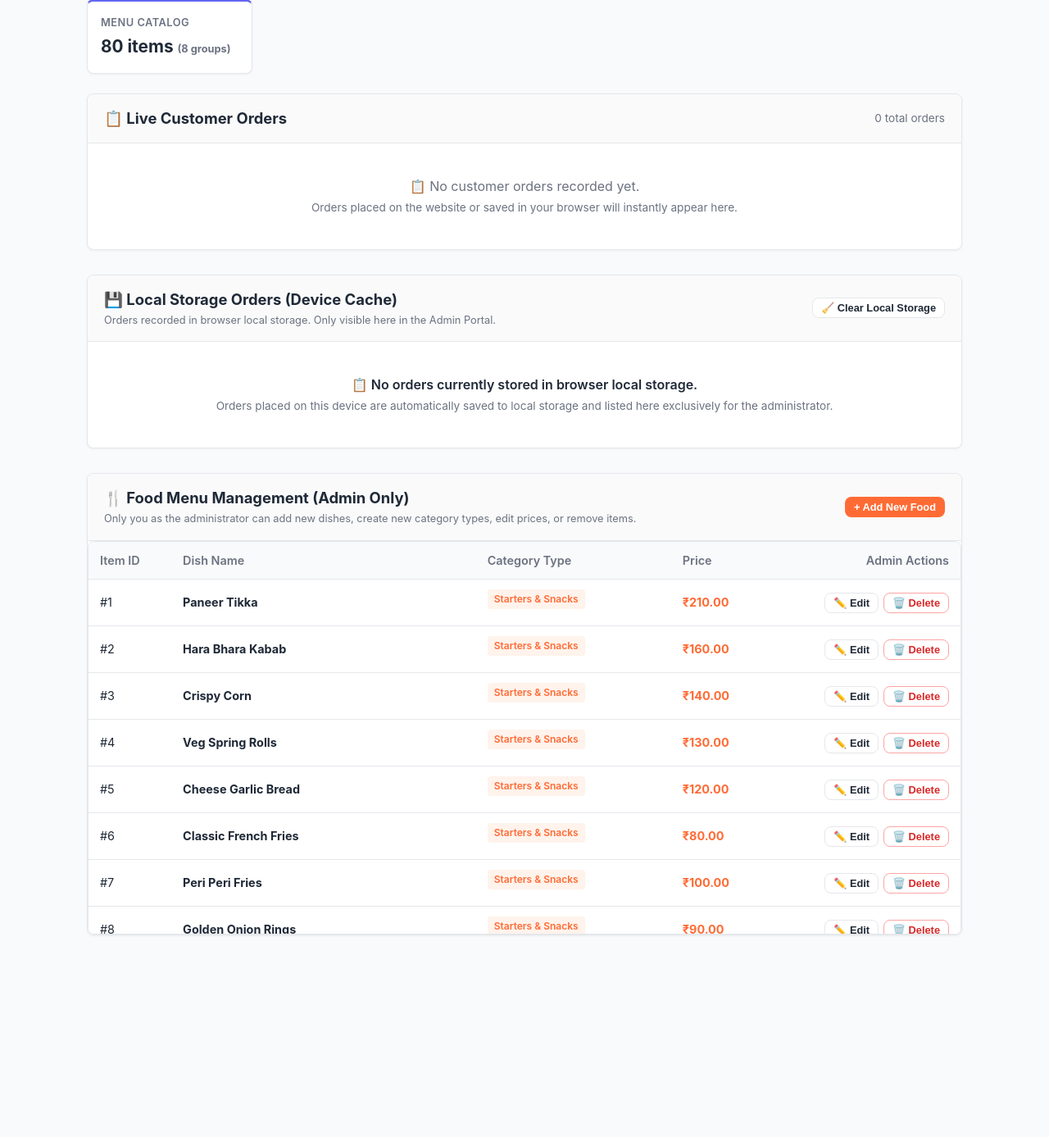
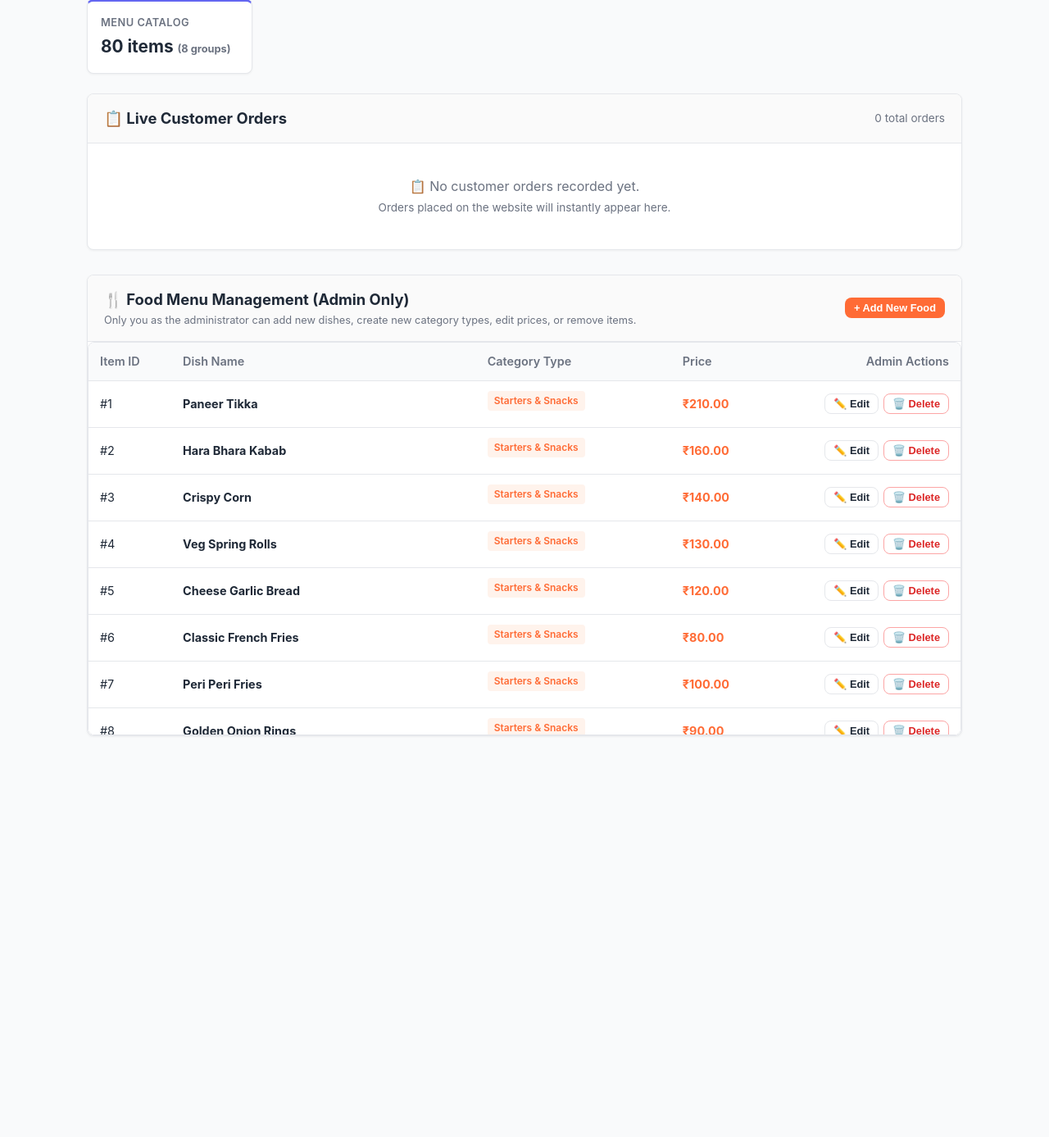
Before and after one commit to SWADHIN-JENA-REPO/smartserve, a Flask app: page /admin in a window 1280 px wide. Shown: the part 294-1681 px from the top of the page at 82% size. Run offline with Flask 3, Linux system fonts and the light colour scheme; the visitor is signed in with stand-in values (Sample User, id 1); data comes from the database, SQL or seed files in the repository; data that the repository does not hold is empty.

Commit message:
Fix food price update 404 error and remove local storage box from admin portal

```diff
--- a/app.py
+++ b/app.py
@@ -196,6 +196,7 @@ def admin_logout():
 # ---------------- ADMIN ONLY: FOOD & MENU MANAGEMENT ---------------- #
 
 @app.route("/admin/menu/add", methods=["POST"])
+@app.route("/menu/add", methods=["POST"])
 def add_item():
     """Admin-only: Adds a new food item and optional new food category type."""
     if not session.get("admin_logged_in"):
@@ -223,6 +224,7 @@ def add_item():
 
 
 @app.route("/admin/menu/edit/<int:item_id>", methods=["POST"])
+@app.route("/menu/edit/<int:item_id>", methods=["POST"])
 def edit_item(item_id):
     """Admin-only: Edits an existing food item and its category."""
     if not session.get("admin_logged_in"):
@@ -250,6 +252,7 @@ def edit_item(item_id):
 
 
 @app.route("/admin/menu/delete/<int:item_id>", methods=["POST"])
+@app.route("/menu/delete/<int:item_id>", methods=["POST"])
 def delete_item(item_id):
     """Admin-only: Deletes a food item from the menu."""
     if not session.get("admin_logged_in"):
--- a/static/script.js
+++ b/static/script.js
@@ -114,7 +114,7 @@ function openEditModal(id, name, category, price) {
     const form = document.getElementById("editItemForm");
     if (!modal || !form) return;
 
-    form.action = `/menu/edit/${id}`;
+    form.action = `/admin/menu/edit/${id}`;
     document.getElementById("edit_name").value = name;
     document.getElementById("edit_price").value = price;
 
@@ -293,8 +293,6 @@ function saveRecentOrder(order) {
     }
     if (list.length > 15) list.pop();
     localStorage.setItem(RECENT_ORDERS_KEY, JSON.stringify(list));
-    renderRecentOrders();
-    renderAdminLocalStorageOrders();
 }
 
 function cancelRecentOrder(orderId) {
@@ -477,155 +475,6 @@ window.addEventListener("click", function(event) {
     }
 });
 
-function syncAdminOrdersWithLocalStorage() {
-    const tableBody = document.getElementById("adminOrdersTableBody");
-    if (!tableBody) return;
-
-    const localOrders = getRecentOrders();
-    if (!localOrders || localOrders.length === 0) return;
-
-    const existingIds = new Set();
-    document.querySelectorAll("tr[data-order-id]").forEach(tr => {
-        existingIds.add(tr.getAttribute("data-order-id"));
-    });
-
-    const emptyState = document.getElementById("adminEmptyState");
-    const tableResponsive = document.getElementById("adminTableResponsive");
-
-    localOrders.forEach(order => {
-        const orderIdStr = String(order.id);
-        if (!existingIds.has(orderIdStr)) {
-            if (emptyState) emptyState.style.display = "none";
-            if (tableResponsive) tableResponsive.style.display = "block";
-
-            const tr = document.createElement("tr");
-            tr.setAttribute("data-order-id", orderIdStr);
-            const isCancelled = order.status === "Cancelled";
-            const badgeClass = isCancelled ? "status-badge" : (order.status === "Completed" ? "status-badge status-completed" : (order.status === "Preparing" ? "status-badge status-preparing" : "status-badge status-pending"));
-            const badgeStyle = isCancelled ? 'style="background: #fee2e2; color: #dc2626;"' : '';
-
-            tr.innerHTML = `
-                <td><strong>#${order.id}</strong> <span style="font-size:0.75rem; color:var(--primary); font-weight:600;">(Local)</span></td>
-                <td><div style="font-weight: 600;">${order.name}</div></td>
-                <td><code style="background: #f3f4f6; padding: 2px 6px; border-radius: 4px; font-weight: 600;">${order.phone}</code></td>
-                <td><span class="status-badge" style="background: #e0f2fe; color: #0369a1;">${order.tableNo || order.orderType || 'Dine-In'}</span></td>
-                <td style="max-width: 260px; word-break: break-word;">${order.items}</td>
-                <td><strong style="color: var(--primary);">₹${parseFloat(order.total).toFixed(2)}</strong></td>
-                <td><span class="${badgeClass}" ${badgeStyle}>${order.status}</span></td>
-                <td>
-                    <select class="status-select" onchange="updateRecentOrderStatus(${order.id}, this.value); location.reload();">
-                        <option value="Pending" ${order.status === 'Pending' ? 'selected' : ''}>Pending</option>
-                        <option value="Preparing" ${order.status === 'Preparing' ? 'selected' : ''}>Preparing</option>
-                        <option value="Completed" ${order.status === 'Completed' ? 'selected' : ''}>Completed</option>
-                        <option value="Cancelled" ${order.status === 'Cancelled' ? 'selected' : ''}>Cancelled</option>
-                    </select>
-                </td>
-                <td style="text-align: right;">
-                    <button type="button" class="btn btn-danger btn-sm" onclick="cancelRecentOrder(${order.id}); location.reload();" title="Cancel/Delete">🗑️</button>
-                </td>
-            `;
-            tableBody.appendChild(tr);
-        }
-    });
-}
-
-function updateRecentOrderStatus(orderId, newStatus) {
-    const list = getRecentOrders();
-    const item = list.find(o => String(o.id) === String(orderId));
-    if (item) {
-        item.status = newStatus;
-        localStorage.setItem(RECENT_ORDERS_KEY, JSON.stringify(list));
-        renderAdminLocalStorageOrders();
-    }
-}
-
-// Render Local Storage Orders strictly for Admin Portal
-function renderAdminLocalStorageOrders() {
-    const container = document.getElementById("adminLocalStorageOrdersContainer");
-    if (!container) return;
-
-    const list = getRecentOrders();
-    if (list.length === 0) {
-        container.innerHTML = `
-            <div class="empty-state" style="padding: 24px; text-align: center;">
-                <p style="font-weight: 600; color: var(--text-main);">📋 No orders currently stored in browser local storage.</p>
-                <p style="font-size: 0.85rem; color: var(--text-muted); margin-top: 4px;">Orders placed on this device are automatically saved to local storage and listed here exclusively for the administrator.</p>
-            </div>
-        `;
-        return;
-    }
-
-    let html = `<div style="display: flex; flex-direction: column; gap: 12px;">`;
-
-    list.forEach(order => {
-        const isCancelled = order.status === "Cancelled";
-        const statusBadge = isCancelled
-            ? `<span class="status-badge" style="background: #fee2e2; color: #dc2626;">❌ Cancelled</span>`
-            : (order.status === "Completed"
-                ? `<span class="status-badge status-completed">Completed</span>`
-                : (order.status === "Preparing"
-                    ? `<span class="status-badge status-preparing">Preparing</span>`
-                    : `<span class="status-badge status-pending">Pending</span>`));
-
-        html += `
-            <div style="border: 1px solid var(--border); border-radius: var(--radius); padding: 14px; background: #fff; box-shadow: var(--shadow-sm);">
-                <div style="display: flex; justify-content: space-between; align-items: center; margin-bottom: 8px; border-bottom: 1px solid #f3f4f6; padding-bottom: 6px;">
-                    <div>
-                        <strong>Order #${order.id}</strong> &bull;
-                        <span style="font-size: 0.9rem; color: var(--text-muted);">${order.name} (${order.phone})</span>
-                        <span style="background: #fed7aa; color: #9a3412; font-size: 0.75rem; padding: 2px 7px; border-radius: 4px; font-weight: 600; margin-left: 6px;">💾 Local Storage</span>
-                    </div>
-                    <div>${statusBadge}</div>
-                </div>
-
-                <div style="font-size: 0.9rem; margin-bottom: 6px;">
-                    <strong>Items:</strong> ${order.items}
-                </div>
-
-                <div style="display: flex; justify-content: space-between; align-items: center; flex-wrap: wrap; gap: 8px; margin-top: 10px;">
-                    <div style="font-weight: 700; color: var(--primary); font-size: 1.05rem;">
-                        ₹${parseFloat(order.total).toFixed(2)}
-                        <span style="font-size: 0.8rem; font-weight: normal; color: var(--text-muted);">
-                            (${order.orderType || 'Dine-In'} ${order.tableNo ? '• ' + order.tableNo : ''})
-                        </span>
-                    </div>
-
-                    <div style="display: flex; gap: 8px; align-items: center;">
-                        <select class="status-select" onchange="updateRecentOrderStatus(${order.id}, this.value)" style="padding: 4px 8px; font-size: 0.85rem;">
-                            <option value="Pending" ${order.status === 'Pending' ? 'selected' : ''}>Pending</option>
-                            <option value="Preparing" ${order.status === 'Preparing' ? 'selected' : ''}>Preparing</option>
-                            <option value="Completed" ${order.status === 'Completed' ? 'selected' : ''}>Completed</option>
-                            <option value="Cancelled" ${order.status === 'Cancelled' ? 'selected' : ''}>Cancelled</option>
-                        </select>
-                        <button type="button" class="btn btn-danger btn-sm" onclick="deleteFromLocalStorage(${order.id})" title="Remove from local storage">
-                            🗑️ Delete
-                        </button>
-                    </div>
-                </div>
-            </div>
-        `;
-    });
-
-    html += `</div>`;
-    container.innerHTML = html;
-}
-
-function clearLocalStorageOrders() {
-    if (confirm("Are you sure you want to clear all orders from local storage?")) {
-        localStorage.removeItem(RECENT_ORDERS_KEY);
-        renderAdminLocalStorageOrders();
-    }
-}
-
-function deleteFromLocalStorage(orderId) {
-    if (confirm(`Remove Order #${orderId} from local storage?`)) {
-        let list = getRecentOrders();
-        list = list.filter(o => String(o.id) !== String(orderId));
-        localStorage.setItem(RECENT_ORDERS_KEY, JSON.stringify(list));
-        renderAdminLocalStorageOrders();
-    }
-}
-
 // Initialize on page load
 document.addEventListener("DOMContentLoaded", function() {
     updateCartBadge();
@@ -634,11 +483,4 @@ document.addEventListener("DOMContentLoaded", function() {
     if (document.getElementById("orderCartList")) {
         renderOrderCart();
     }
-    // If on admin page, render local storage orders and sync table
-    if (document.getElementById("adminLocalStorageOrdersContainer")) {
-        renderAdminLocalStorageOrders();
-    }
-    if (document.getElementById("adminOrdersTableBody")) {
-        syncAdminOrdersWithLocalStorage();
-    }
 });
--- a/templates/admin.html
+++ b/templates/admin.html
@@ -168,22 +168,8 @@
     </div>
     <div class="empty-state" id="adminEmptyState" {% if orders %}style="display: none;"{% endif %}>
         <p>📋 No customer orders recorded yet.</p>
-        <p style="font-size: 0.85rem; margin-top: 4px;">Orders placed on the website or saved in your browser will instantly appear here.</p>
+        <p style="font-size: 0.85rem; margin-top: 4px;">Orders placed on the website will instantly appear here.</p>
     </div>
-</div>
-
-<!-- SECTION 1B: LOCAL STORAGE DEVICE ORDERS (ADMIN ONLY) -->
-<div class="card" style="padding: 0; overflow: hidden; margin-bottom: 30px;">
-    <div style="padding: 16px 20px; border-bottom: 1px solid var(--border); display: flex; justify-content: space-between; align-items: center; background-color: #fafafa;">
-        <div>
-            <h3 style="font-size: 1.15rem; font-weight: 700; color: var(--text-main);">💾 Local Storage Orders (Device Cache)</h3>
-            <p style="font-size: 0.8rem; color: var(--text-muted); margin-top: 2px;">Orders recorded in browser local storage. Only visible here in the Admin Portal.</p>
-        </div>
-        <button type="button" class="btn btn-secondary btn-sm" onclick="clearLocalStorageOrders()">
-            🧹 Clear Local Storage
-        </button>
-    </div>
-    <div id="adminLocalStorageOrdersContainer" style="padding: 16px;"></div>
 </div>
 
 <!-- SECTION 2: ADMIN FOOD & MENU MANAGEMENT -->
```
